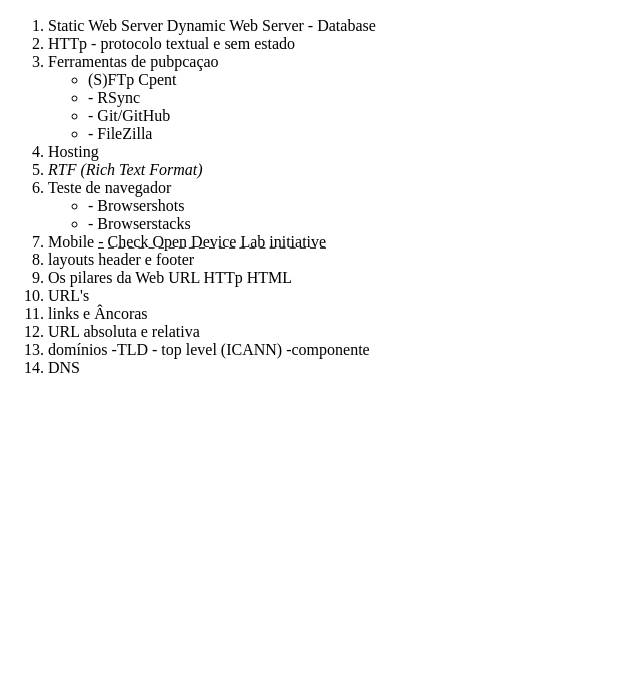
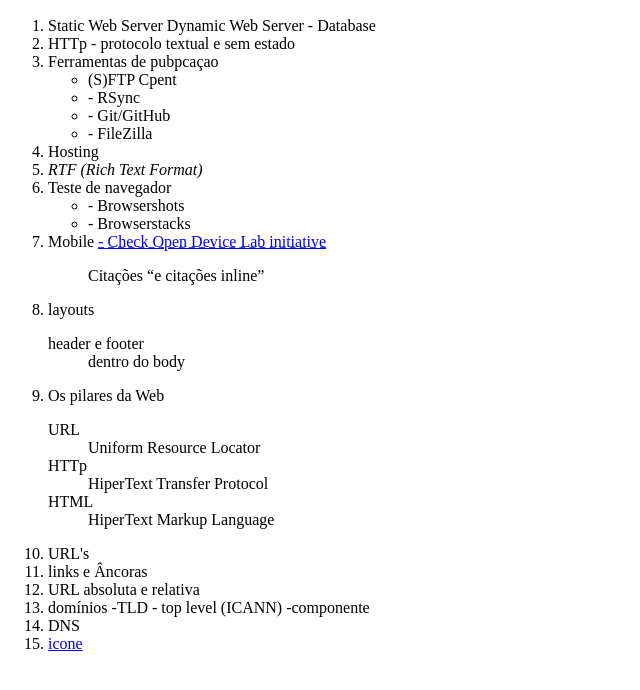
Before and after one commit to RukassuC/RukassuC.github.io, a plain HTML site: page index.html in a window 1280 px wide. Shown: the part 50-740 px from the top of the page, without its empty margins (0-640 px from the left). Drawn offline with Linux system fonts and the light colour scheme.

Commit message:
Update index.html

```diff
--- a/index.html
+++ b/index.html
@@ -27,12 +27,17 @@
 
     <link href="exemple-css.css" rel="stylesheet">
     <script src="exemple-js.js" defer></script>
+    <link href="style2.css" rel="stylesheet">
     -->
+    <link href="styles.css" rel="stylesheet">
     <title>Anotações</title>
 </head>
 <body>
-    <nav>
-        <div>
+    <header></header>
+    <!--barra de navegação -->
+    <div id="teste">
+        <nav class="menu">
+            <div class="box">
                 <h1>Anotações</h1>
                 <ol>
                     <li>Static Web Server
@@ -41,7 +46,7 @@
                     <li>HTTp - protocolo textual e sem estado</li>
                     <li>Ferramentas de pubpcaçao
                         <ul>
-                        <li>(S)FTp Cpent</li>
+                            <li>(S)FTP Cpent</li>
                             <li>- RSync</li>
                             <li>- Git/GitHub</li>
                             <li>- FileZilla</li>
@@ -56,15 +61,28 @@
                         </ul>
                     </li>
                     <li>Mobile
-                        <u style="text-decoration-line: underline; text-decoration-style: dashed;">- Check Open Device Lab initiative</u>
+                            <a href="https://web.archive.org/web/20201111195410/https://opendevicelab.com/"><u style="text-decoration-line: underline; text-decoration-style: dashed;">- Check Open Device Lab initiative</u></a>
+
+                            <blockquote cite="https://web.archive.org/web/20201111195410/https://opendevicelab.com/
+                            ">
+                                <p>Citações <q cite="https://web.archive.org/web/20201111195410/https://opendevicelab.com/">e citações inline</q></p>
+                            </blockquote>
                     </li>
                     <li>layouts
-                    header e footer
+                        <dl>
+                            <dt>header e footer</dt>
+                            <dd>dentro do body</dd>
+                        </dt>
                     </li>
                     <li>Os pilares da Web
-                    URL
-                    HTTp
-                    HTML
+                        <dl>
+                            <dt>URL</dt>
+                            <dd>Uniform Resource Locator</dd>
+                            <dt>HTTp</dt>
+                            <dd>HiperText Transfer Protocol</dd>
+                            <dt>HTML</dt>
+                            <dd>HiperText Markup Language</dd>
+                        </dl>
                     </li>
                     <li>URL's</li>
                     <li>links e Âncoras</li>
@@ -74,9 +92,26 @@
                             -componente
                     </li>
                     <li>DNS</li>
+                    <!--download link-->
+                    <li>
+                        <a href="favicon.ico" download="favicon.ico">icone</a>
+                    </li>
                 </ol>
+
             </div>
         </nav>
 
+        <div> <!--main content--> </div>
+
+    </div>
+    <footer>
+            <!-- AddToAny BEGIN -->
+        <div class="a2a_kit a2a_kit_size_32 a2a_default_style">
+        <a class="a2a_button_twitter"></a>
+        <a class="a2a_button_whatsapp"></a>
+        </div>
+        <script async src="https://static.addtoany.com/menu/page.js"></script>
+        <!-- AddToAny END -->
+    </footer>
 </body>
 </html>
```
Lines whose indentation alone changed are shown as unchanged.
